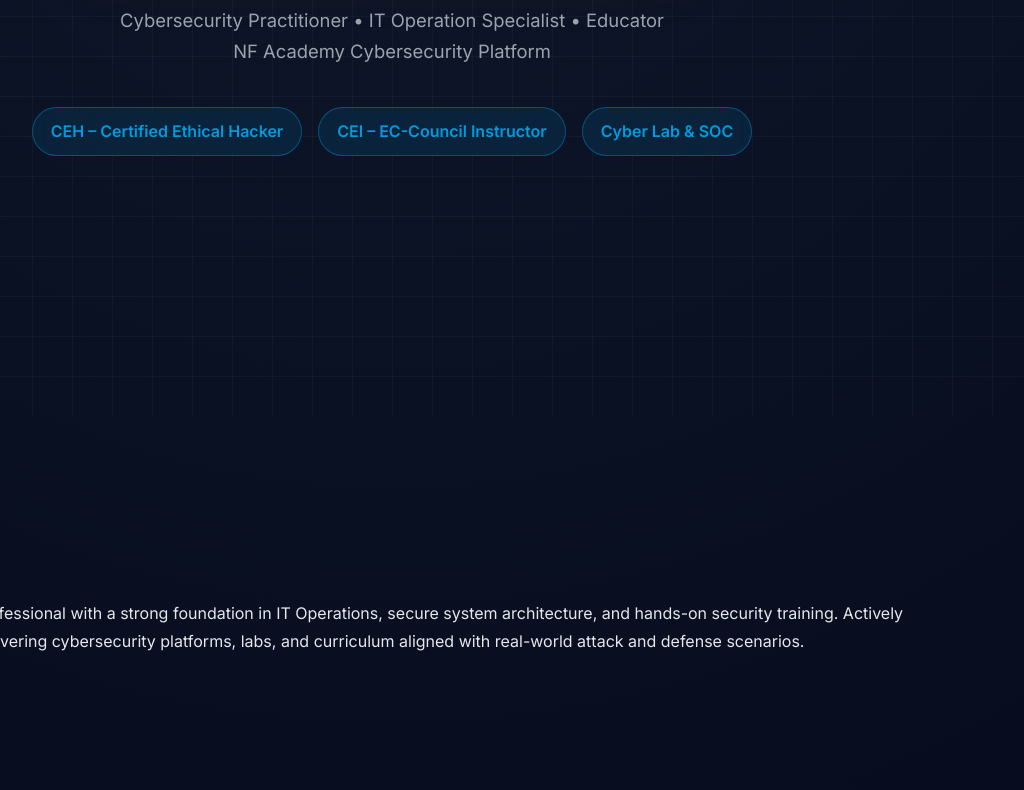
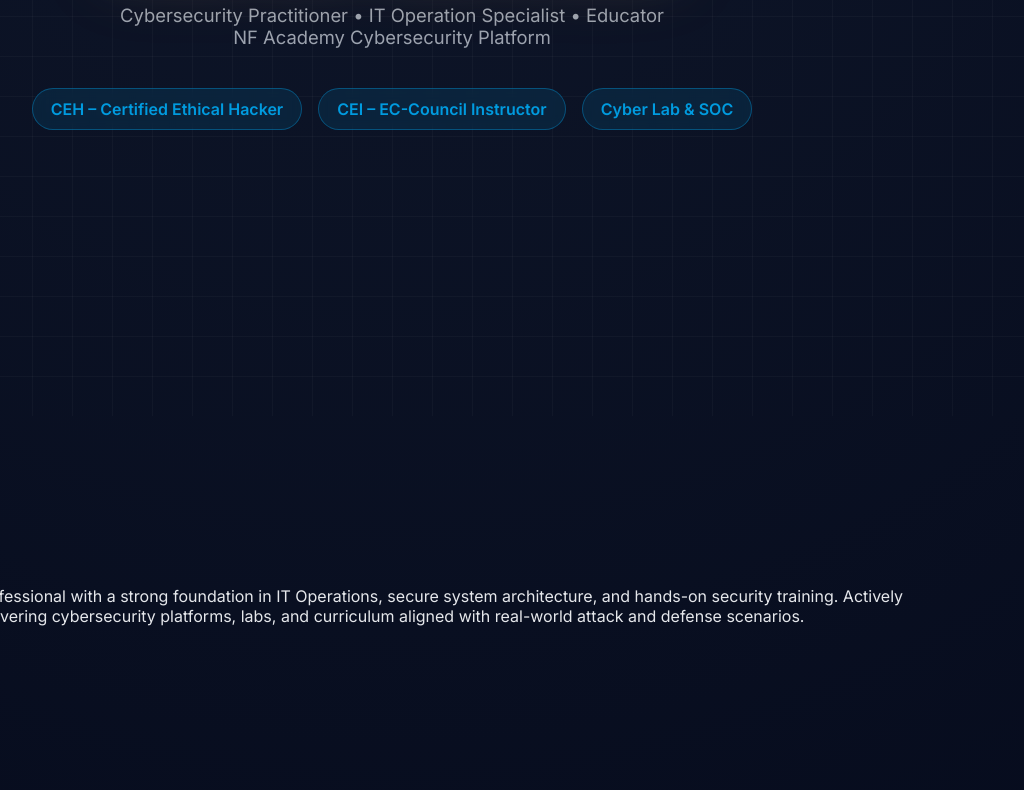
Before and after one commit to slamets75/slamets75.github.io, a plain HTML site: page index.html in a window 1280 px wide. Shown: the part 384-1174 px from the top of the page, without its empty margins (248-1272 px from the left). Drawn offline with Linux system fonts and the light colour scheme.

Commit message:
Update body styles in index.html

```diff
--- a/index.html
+++ b/index.html
@@ -20,8 +20,8 @@
       font-family: 'Inter', sans-serif;
       background: radial-gradient(circle at top, #0f172a, var(--black));
       color: var(--text);
-      line-height: 1.7;
-      overflow-x: hidden;
+      min-height: 100vh;
+      overflow-y: auto;
     }
 
     body::before {
```
